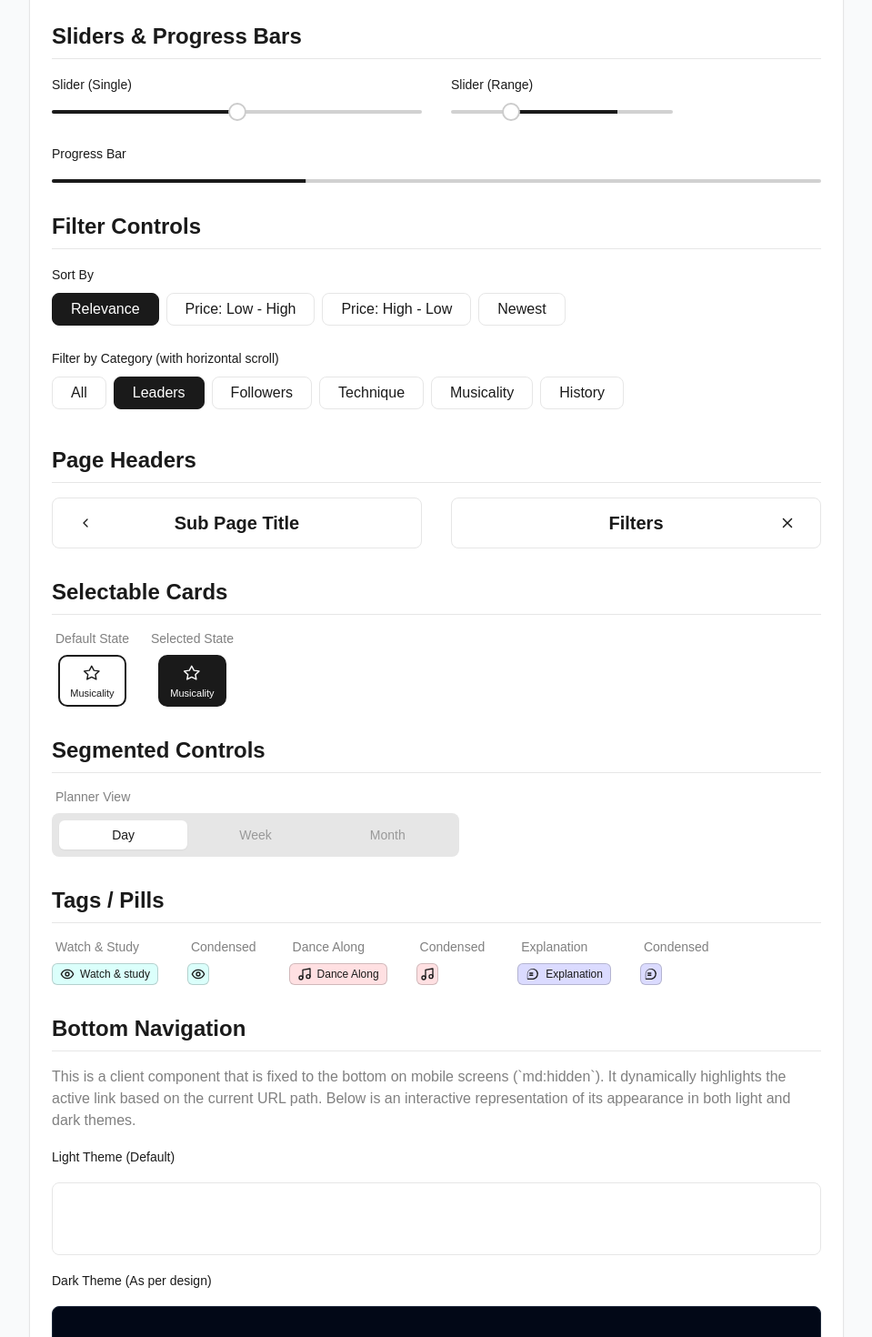
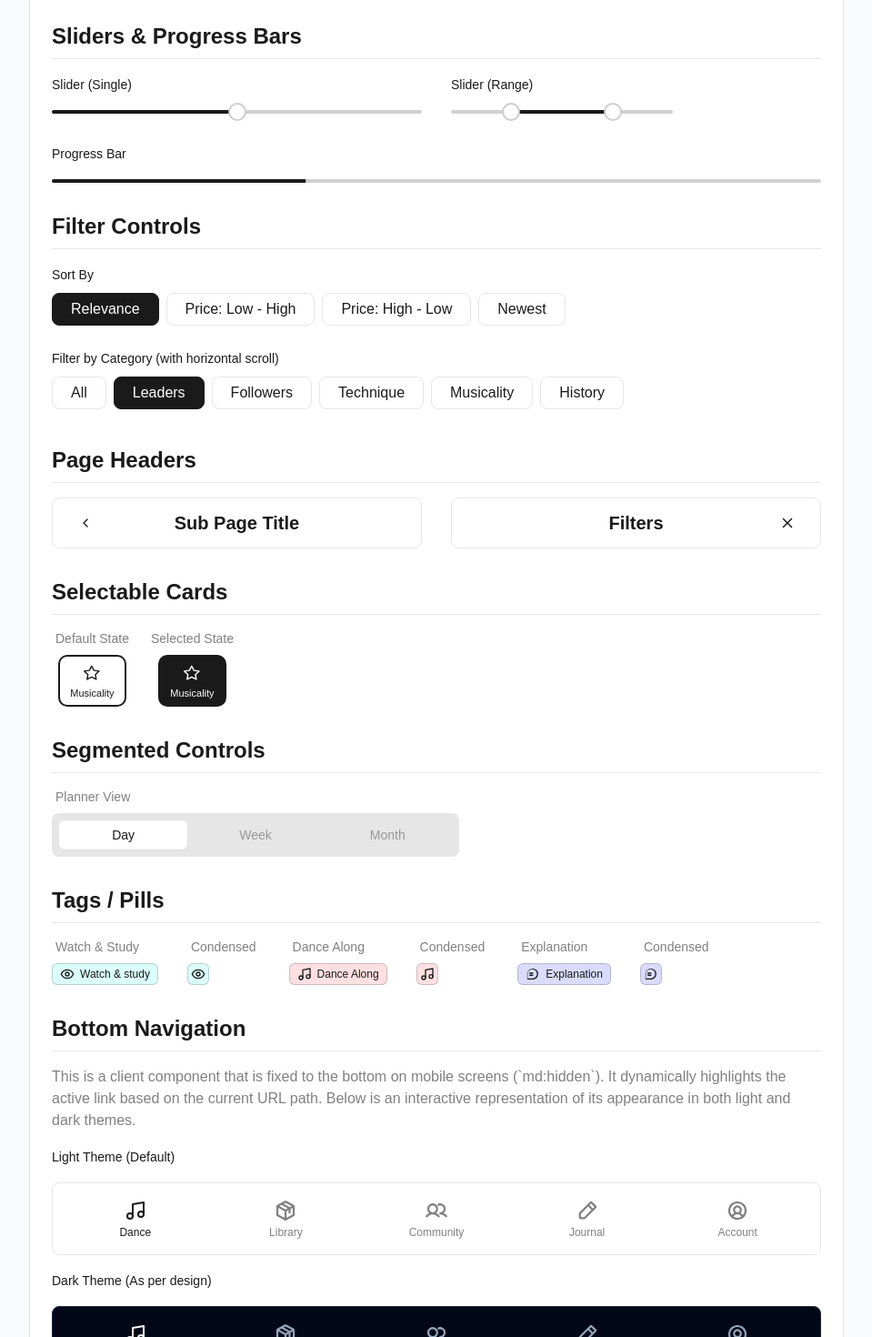
Before and after one commit to orangedrum/ytapp, a Next.js app: page /styleguide in a window 1280 px wide. Shown: the part 2460-3930 px from the top of the page at 91% size, without its empty margins (0-959 px from the left). Built offline with nearby package versions, Linux system fonts and the light colour scheme; a web font is replaced by a local one.

Commit message:
empty nav propagating issue

```diff
--- a/components/StyleGuide.tsx
+++ b/components/StyleGuide.tsx
@@ -480,13 +480,13 @@
           <div className="space-y-4">
             <Label>Light Theme (Default)</Label>
             <div className="relative h-20 w-full rounded-lg border p-2">
-              <BottomNavigation className="relative border-none" activePath={activeNav} onNavigate={setActiveNav} />
+              <BottomNavigation className="relative w-full border-none" activePath={activeNav} onNavigate={setActiveNav} />
             </div>
           </div>
           <div className="space-y-4">
             <Label>Dark Theme (As per design)</Label>
             <div className="dark relative h-20 w-full rounded-lg border bg-background p-2">
-              <BottomNavigation className="relative border-none" activePath={activeNav} onNavigate={setActiveNav} />
+              <BottomNavigation className="relative w-full border-none" activePath={activeNav} onNavigate={setActiveNav} />
             </div>
           </div>
         </section>
--- a/components/ui/bottom-nav.tsx
+++ b/components/ui/bottom-nav.tsx
@@ -40,7 +40,7 @@
   return (
     <nav
       className={cn(
-        "fixed bottom-0 left-0 right-0 z-50 flex h-16 items-center justify-around border-t border-border bg-background md:hidden",
+        "flex h-16 items-center justify-around border-t border-border bg-background",
         className
       )}
       {...props}
--- a/components/ui/slider.tsx
+++ b/components/ui/slider.tsx
@@ -20,7 +20,12 @@
     <SliderPrimitive.Track className="relative h-1 w-full grow overflow-hidden rounded-full bg-foreground/20">
       <SliderPrimitive.Range className="absolute h-full bg-foreground" />
     </SliderPrimitive.Track>
-    <SliderPrimitive.Thumb className="block h-5 w-5 rounded-full border-2 border-gray-6 bg-background ring-offset-background transition-colors focus-visible:outline-none focus-visible:ring-2 focus-visible:ring-ring focus-visible:ring-offset-2 disabled:pointer-events-none disabled:opacity-50" />
+    {(props.value || props.defaultValue || [0]).map((_, i) => (
+      <SliderPrimitive.Thumb
+        key={i}
+        className="block h-5 w-5 rounded-full border-2 border-gray-6 bg-background ring-offset-background transition-colors focus-visible:outline-none focus-visible:ring-2 focus-visible:ring-ring focus-visible:ring-offset-2 disabled:pointer-events-none disabled:opacity-50"
+      />
+    ))}
   </SliderPrimitive.Root>
 ))
 Slider.displayName = SliderPrimitive.Root.displayName
```
